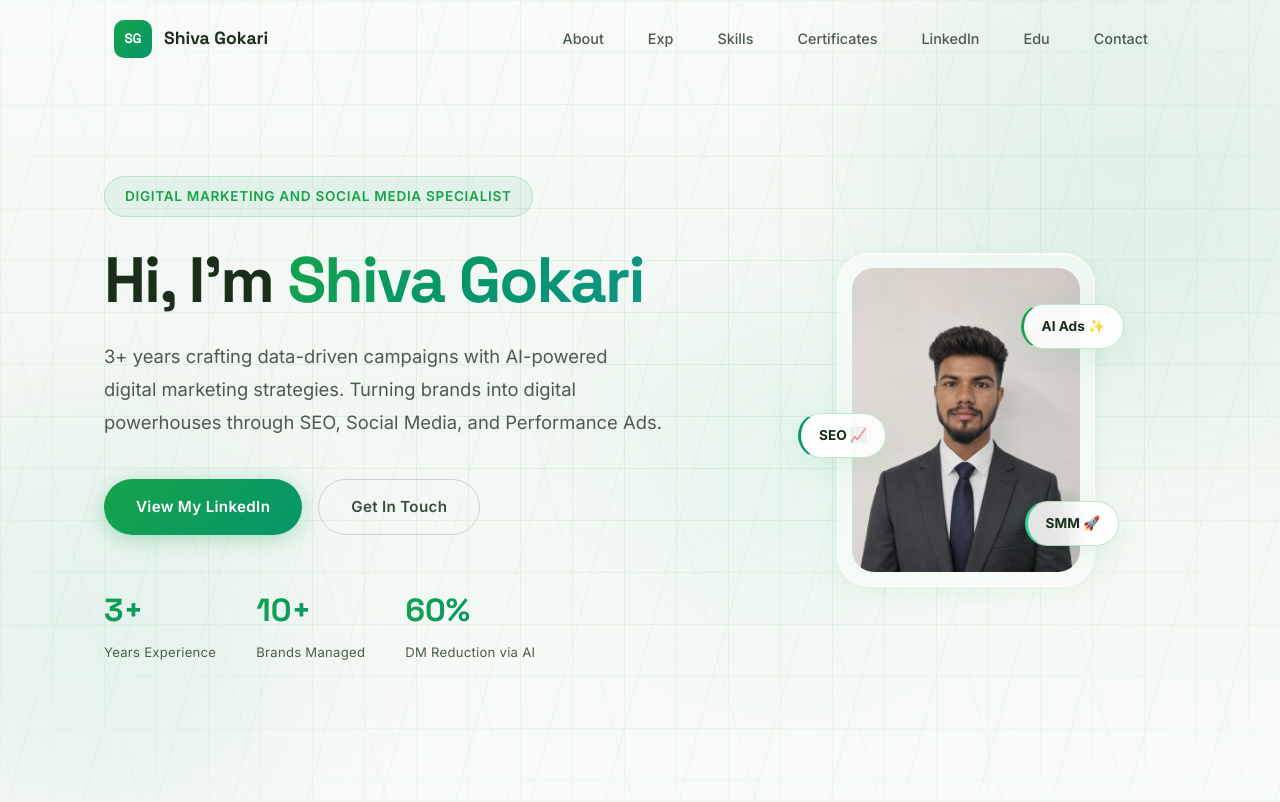
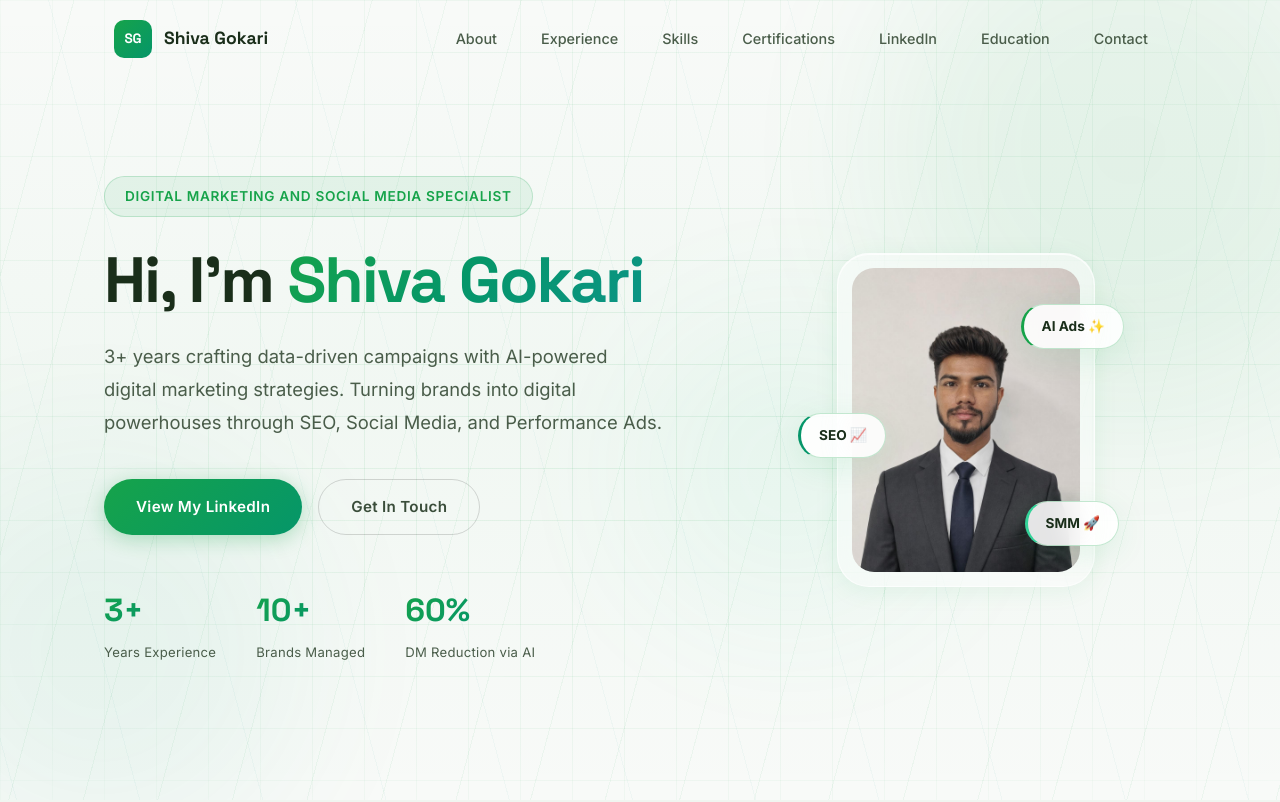
Before and after one commit to shivagokari/portfolio-, a React (Vite) app: page / in a window 1280 px wide. Shown: the top 802 px of the page. Built offline with nearby package versions, Linux system fonts and the light colour scheme.

Commit message:
Update Navbar links to full forms and smooth 3D tilt transitions

```diff
--- a/src/components/Hero.tsx
+++ b/src/components/Hero.tsx
@@ -156,7 +156,7 @@ export default function Hero({ scrollY }: HeroProps): ReactElement {
               className="hero__glass"
               style={{
                 transform: `perspective(1000px) rotateX(${tilt.x}deg) rotateY(${tilt.y}deg) scale3d(${isHovered ? 1.04 : 1}, ${isHovered ? 1.04 : 1}, 1)`,
-                transition: isHovered ? 'transform 0.05s ease-out' : 'transform 0.5s ease',
+                transition: isHovered ? 'transform 0.1s cubic-bezier(0.25, 0.46, 0.45, 0.94)' : 'transform 0.6s cubic-bezier(0.25, 1, 0.5, 1)',
                 transformStyle: 'preserve-3d',
               }}
             >
@@ -169,7 +169,7 @@ export default function Hero({ scrollY }: HeroProps): ReactElement {
                 className="hero__floating-tag hero__floating-tag--1"
                 style={{
                   transform: `translate3d(${tilt.y * 1.2}px, ${-tilt.x * 1.2}px, 40px)`,
-                  transition: isHovered ? 'transform 0.05s ease-out' : 'transform 0.5s ease',
+                  transition: isHovered ? 'transform 0.1s cubic-bezier(0.25, 0.46, 0.45, 0.94)' : 'transform 0.6s cubic-bezier(0.25, 1, 0.5, 1)',
                 }}
               >
                 <span>AI Ads ✨</span>
@@ -178,7 +178,7 @@ export default function Hero({ scrollY }: HeroProps): ReactElement {
                 className="hero__floating-tag hero__floating-tag--2"
                 style={{
                   transform: `translate3d(${-tilt.y * 0.9}px, ${tilt.x * 0.9}px, 60px)`,
-                  transition: isHovered ? 'transform 0.05s ease-out' : 'transform 0.5s ease',
+                  transition: isHovered ? 'transform 0.1s cubic-bezier(0.25, 0.46, 0.45, 0.94)' : 'transform 0.6s cubic-bezier(0.25, 1, 0.5, 1)',
                 }}
               >
                 <span>SEO 📈</span>
@@ -187,7 +187,7 @@ export default function Hero({ scrollY }: HeroProps): ReactElement {
                 className="hero__floating-tag hero__floating-tag--3"
                 style={{
                   transform: `translate3d(${tilt.y * 0.6}px, ${-tilt.x * 0.6}px, 30px)`,
-                  transition: isHovered ? 'transform 0.05s ease-out' : 'transform 0.5s ease',
+                  transition: isHovered ? 'transform 0.1s cubic-bezier(0.25, 0.46, 0.45, 0.94)' : 'transform 0.6s cubic-bezier(0.25, 1, 0.5, 1)',
                 }}
               >
                 <span>SMM 🚀</span>
--- a/src/components/Navbar.tsx
+++ b/src/components/Navbar.tsx
@@ -2,11 +2,11 @@ import { useState, useEffect } from 'react'
 
 const navLinks = [
   { href: '#about', label: 'About' },
-  { href: '#experience', label: 'Exp' },
+  { href: '#experience', label: 'Experience' },
   { href: '#skills', label: 'Skills' },
-  { href: '#certifications', label: 'Certificates' },
+  { href: '#certifications', label: 'Certifications' },
   { href: 'https://www.linkedin.com/in/shiva-g-97b251276', label: 'LinkedIn', isExternal: true },
-  { href: '#education', label: 'Edu' },
+  { href: '#education', label: 'Education' },
   { href: '#contact', label: 'Contact' },
 ]
 
```
